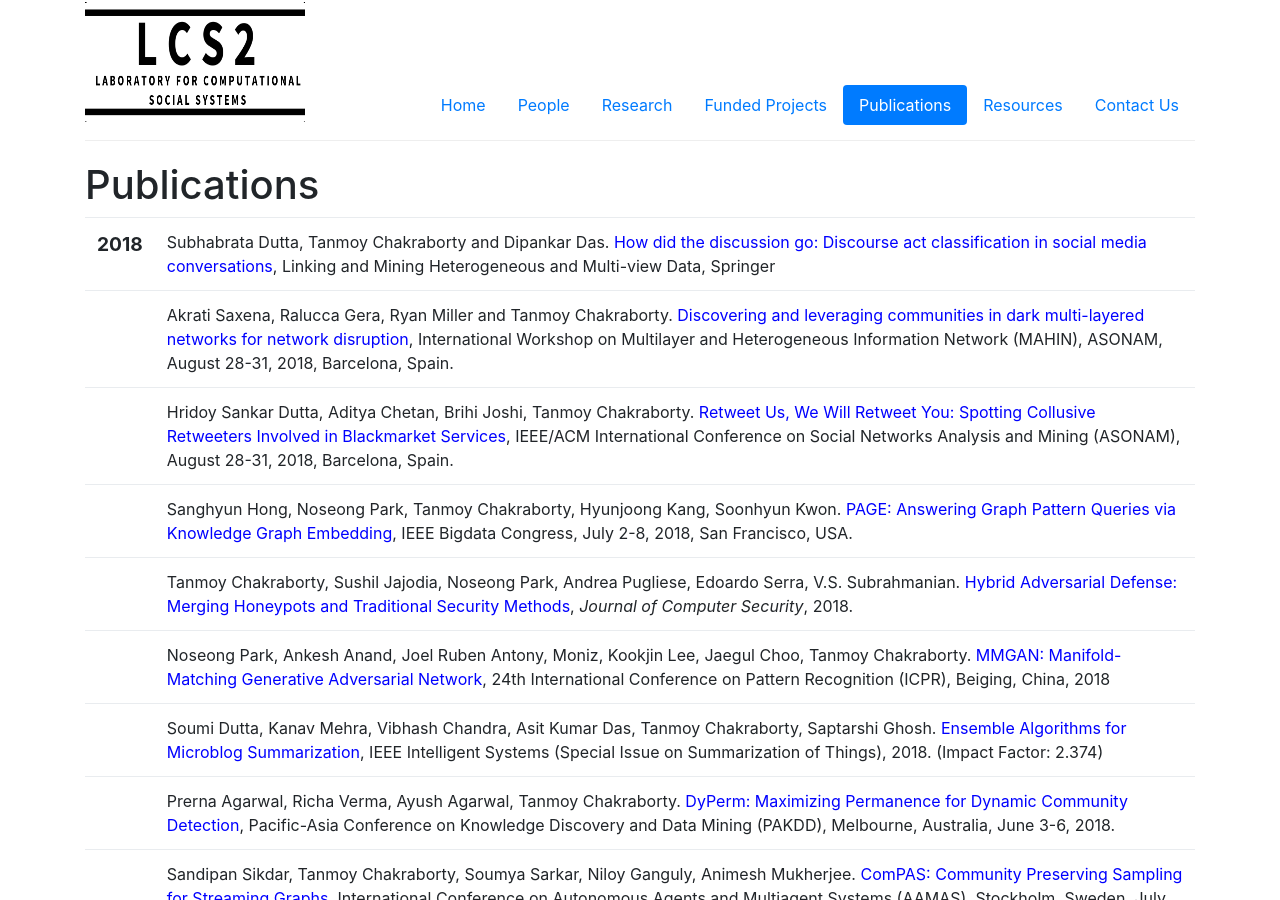
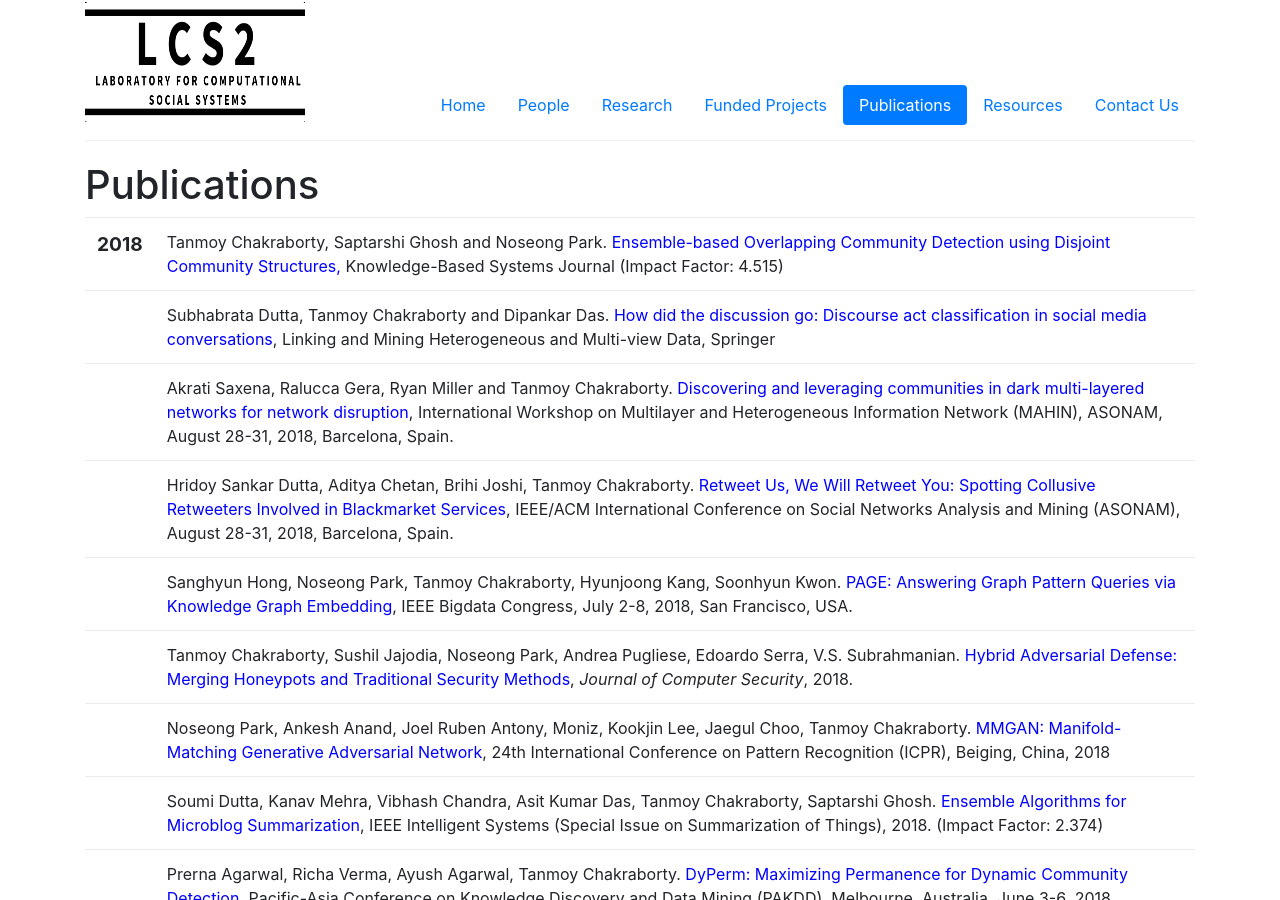
Before and after one commit to LCS2-IIITD/webpage, a Jekyll site: the page built from publications.html, in a window 1280 px wide and 900 px high. Built offline with Jekyll 4.4.1, drawn with Linux system fonts in a browser that asks for light colours.

Commit message:
Added KBSJ Journal paper

```diff
--- a/_includes/pubs.html
+++ b/_includes/pubs.html
@@ -4,6 +4,23 @@
 		<td>
 			<span class="date">
 				<big><strong>2018</strong></big><br />
+			</span>
+		</td>
+		<td class="publication">
+			<!--<span class="pubtitle">
+				<a href="https://www.asdfasdf.asdfasdf.asdfasdfads">[PDF]</a>
+				<a href="https://www.asdfasdf.asdfasdf.asdfasdfads">[Code]</a>
+				<a href="https://www.asdfasdf.asdfasdf.asdfasdfads">[Dataset]</a>
+			</span><br />-->
+			Tanmoy Chakraborty</b>, Saptarshi Ghosh and Noseong Park. <font color="blue">Ensemble-based Overlapping Community Detection using Disjoint Community Structures, </font>Knowledge-Based Systems Journal (Impact Factor: 4.515)
+			<span class="links">
+			</span>
+		</td>
+	</tr>
+	<tr>
+		<td>
+			<span class="date">
+				<!-- <big><strong>2018</strong></big><br /> -->
 			</span>
 		</td>
 		<td class="publication">
```
Also changed, not shown: _posts/2018-08-15-kbsj.md (added, +7 -0 lines).
